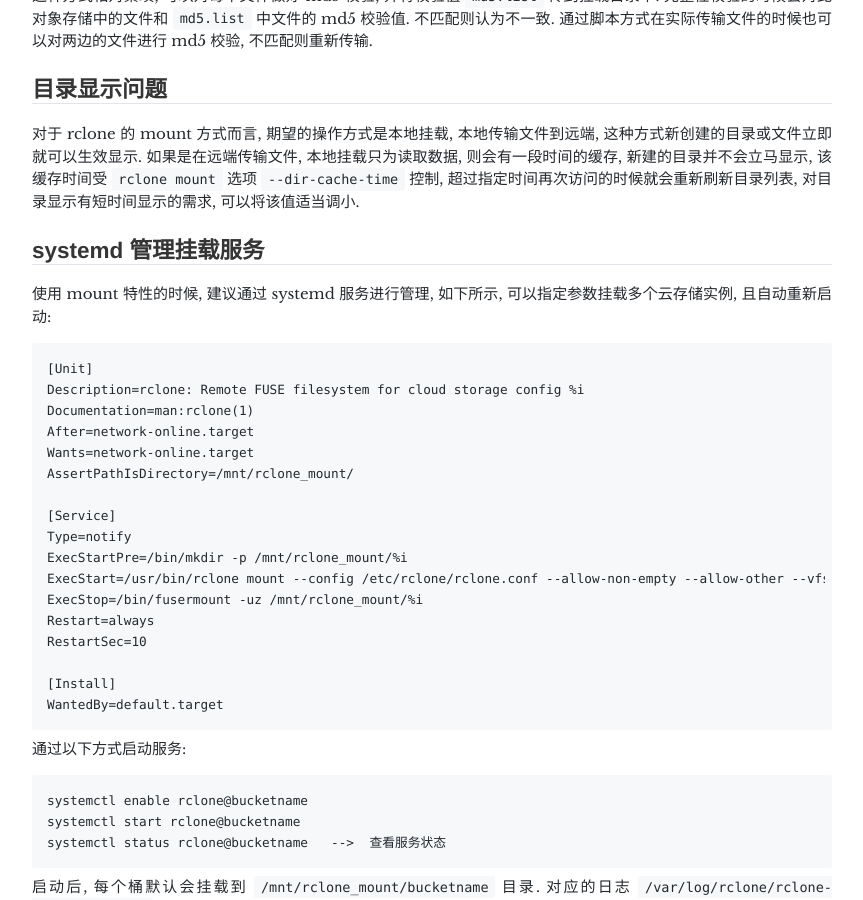
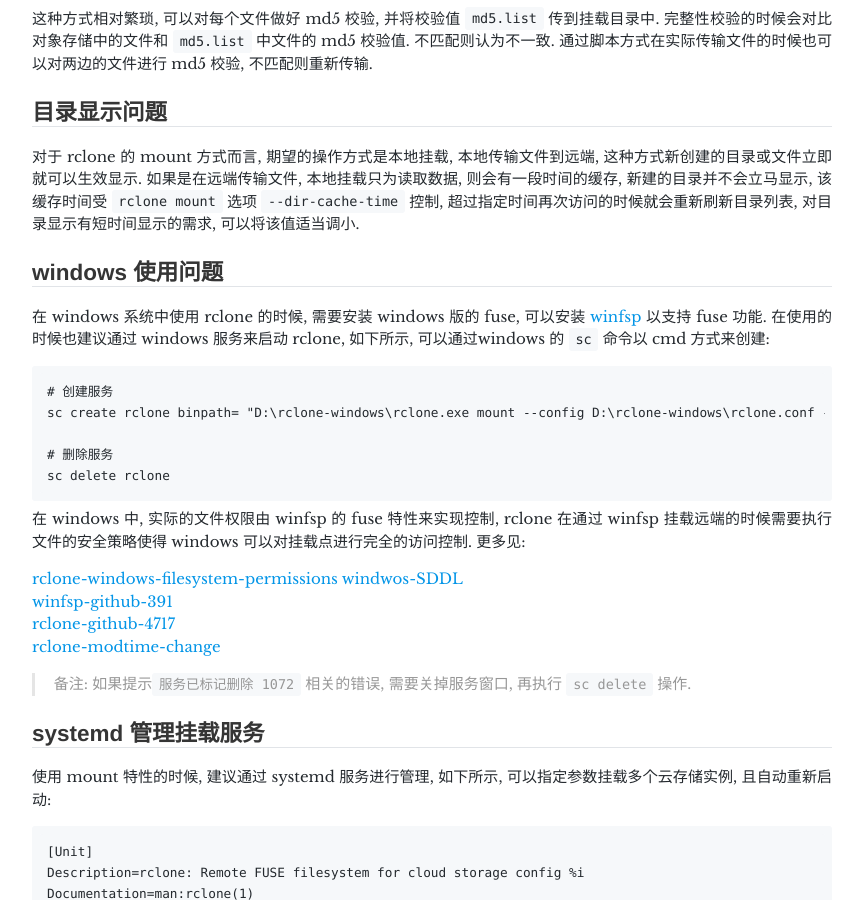
Before and after one commit to arstercz/arstercz.github.io, a Jekyll site: the page built from _posts/2022-06-25-rclone-usage-and-issue-list.md, in a window 1280 px wide and 900 px high, scrolled down 2726 px. Shown: the whole window, without its empty margins (208-1071 px from the left). Built offline with Jekyll 4.4.1, drawn with Linux system fonts in a browser that asks for light colours; comment, search, counter and statistics services are not loaded.

Commit message:
add rclone windows usage

````diff
--- a/_posts/2022-06-25-rclone-usage-and-issue-list.md
+++ b/_posts/2022-06-25-rclone-usage-and-issue-list.md
@@ -24,6 +24,7 @@
 * [md5 校验错误](md5-校验错误)
 * [一致性问题](#一致性问题)
 * [目录显示问题](#目录显示问题)
+* [windows 使用问题](#windows-使用问题)
 
 ## 最佳实践
 
@@ -113,6 +114,27 @@
 ## 目录显示问题
 
 对于 rclone 的 mount 方式而言, 期望的操作方式是本地挂载, 本地传输文件到远端, 这种方式新创建的目录或文件立即就可以生效显示. 如果是在远端传输文件, 本地挂载只为读取数据, 则会有一段时间的缓存, 新建的目录并不会立马显示, 该缓存时间受 `rclone mount` 选项 `--dir-cache-time` 控制, 超过指定时间再次访问的时候就会重新刷新目录列表, 对目录显示有短时间显示的需求, 可以将该值适当调小.
+
+## windows 使用问题
+
+在 windows 系统中使用 rclone 的时候, 需要安装 windows 版的 fuse, 可以安装 [winfsp](https://github.com/winfsp/winfsp/) 以支持 fuse 功能. 在使用的时候也建议通过 windows 服务来启动 rclone, 如下所示, 可以通过windows 的 `sc` 命令以 cmd 方式来创建:
+
+```
+# 创建服务
+sc create rclone binpath= "D:\rclone-windows\rclone.exe mount --config D:\rclone-windows\rclone.conf --allow-non-empty --allow-other --vfs-cache-mode full --dir-cache-time 3m --poll-interval 1m --vfs-read-chunk-size-limit 128M --vfs-write-back 0s --log-level INFO --log-file D:\rclone-windows\log\rclone-sftp.log -o FileSecurity=\"O:WDG:WDD:NO_ACCESS_CONTROL\" --bwlimit 100M rclone_mount:/mnt/dl_tmp D:\rclone_mount" displayname= "Rclone Service" depend= Tcpip start= auto
+
+# 删除服务
+sc delete rclone
+```
+在 windows 中, 实际的文件权限由 winfsp 的 fuse 特性来实现控制, rclone 在通过 winfsp 挂载远端的时候需要执行文件的安全策略使得 windows 可以对挂载点进行完全的访问控制. 更多见:
+
+[rclone-windows-filesystem-permissions](https://rclone.org/commands/rclone_mount/#windows-filesystem-permissions)
+[windwos-SDDL](https://docs.microsoft.com/en-us/windows/win32/secauthz/security-descriptor-string-format)
+[winfsp-github-391](https://github.com/winfsp/winfsp/issues/391)
+[rclone-github-4717](https://github.com/rclone/rclone/issues/4717)
+[rclone-modtime-change](https://github.com/rclone/rclone/issues/3029)
+
+> 备注: 如果提示`服务已标记删除 1072` 相关的错误, 需要关掉服务窗口, 再执行 `sc delete` 操作.
 
 ## systemd 管理挂载服务
 
````
